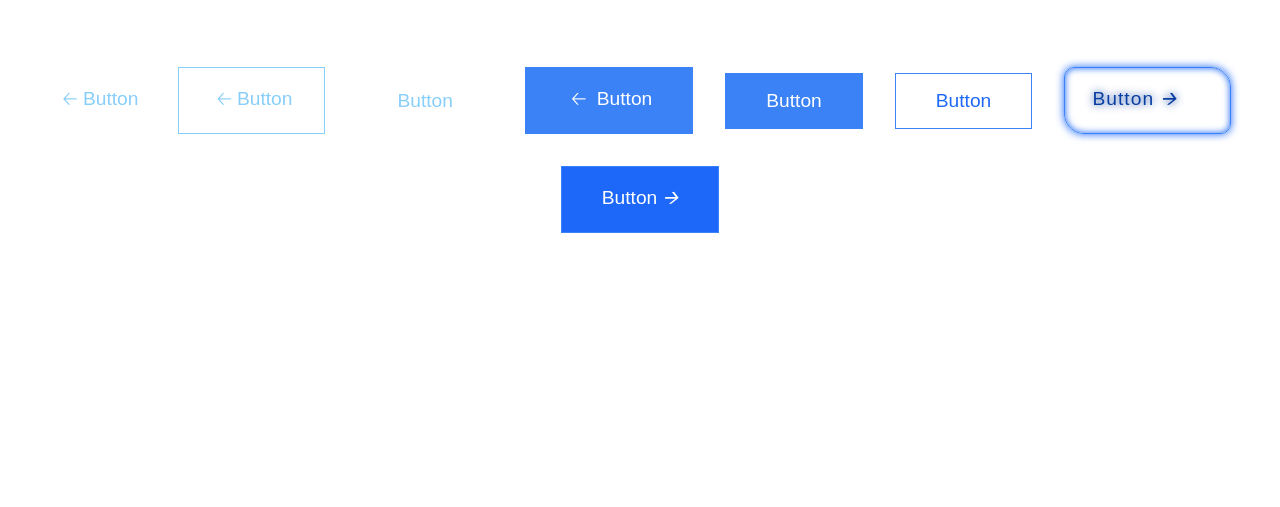
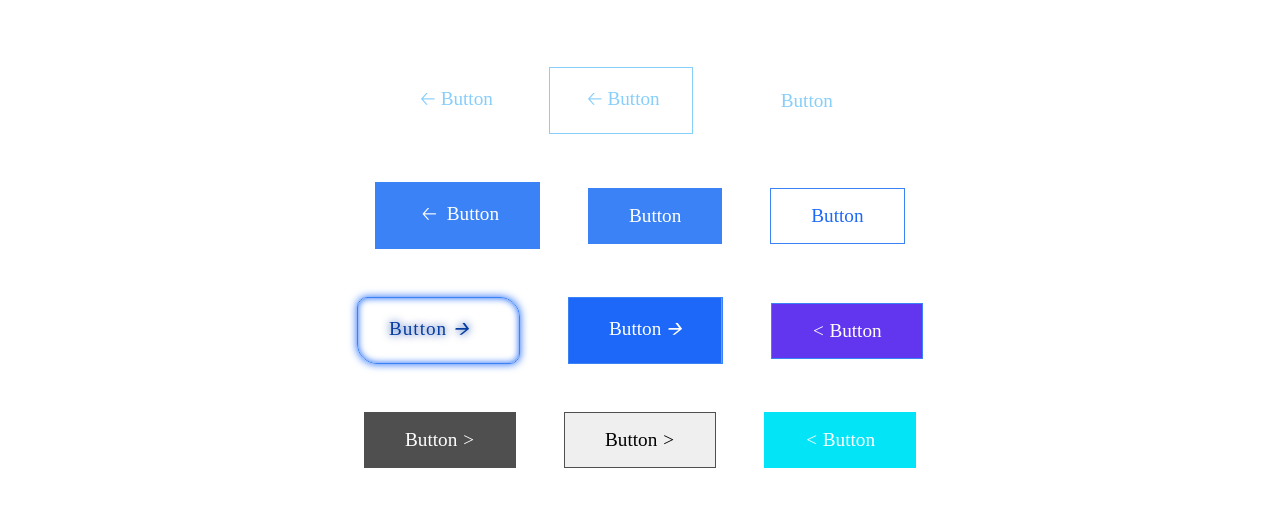
Before and after one commit to Jahirul-Islam-Jantu/components, a plain HTML site: page button_design/index.html in a window 1280 px wide. Shown: the part 173-680 px from the top of the page. Drawn offline with Linux system fonts and the light colour scheme.

Commit message:
button design's completed

```diff
--- a/button_design/assets/css/style.css
+++ b/button_design/assets/css/style.css
@@ -2,16 +2,23 @@
     box-sizing: border-box;
     margin: 0;
     padding: 0;
+    font-family: "Fira Code";
 }
+
 .button-group{
     display: flex;
     flex-direction: row;
     align-items: center;
     justify-content: center;
-    gap: 2rem;
+    gap: 3rem;
     position: relative;
     top: 15rem;
     flex-wrap: wrap;
+    width: 50%;
+    left: 25%;
+
+
+
 
 }
 .btn{
@@ -119,11 +126,11 @@
     }
 }
 @keyframes left-to-right {
-    0% { transition: 0.3s;  color: #ffffff; translate: 45%;   }
+    0% { transition: 0.3s;  color: #ffffff; translate: 40%;   }
     25% { transition: 0.3s; color: aquamarine;  }
-    50% { transition: 0.3s; color: #00ffb8; translate: -45%  ;  }
+    50% { transition: 0.3s; color: #00ffb8; translate: -40%  ;  }
     75% { transition: 0.3s;  color: aquamarine;  }
-    100% { transition: 0.3s;  color: #ffffff; translate: 45%;  }
+    100% { transition: 0.3s;  color: #ffffff; translate: 40%;  }
 }
 .btn5{
     padding: 1rem 2.5rem;
@@ -180,11 +187,11 @@
 
 
 @keyframes moveInOut {
-    0% { transition: 0.3s;  color: #1d68f8; translate: 45%;  text-shadow: 0px 0px 5px  }
+    0% { transition: 0.3s;  color: #1d68f8; translate: 35%;  text-shadow: 0px 0px 5px;  }
     25% { transition: 0.3s; color: #06368c;  }
-    50% { transition: 0.3s; color: #04389f; translate: -45%  ; text-shadow: 0px 0px 10px  }
+    50% { transition: 0.3s; color: #04389f; translate: -35%  ; text-shadow: 0px 0px 10px;   }
     75% { transition: 0.3s;  color: #0840a2;  }
-    100% { transition: 0.3s;  color: #1d68f8; translate: 45%; text-shadow: 0px 0px 5px  }
+    100% { transition: 0.3s;  color: #1d68f8; translate: 35%; text-shadow: 0px 0px 5px;  }
 }
 .btn7{
     padding: 1rem 2.5rem;
@@ -197,9 +204,127 @@
     background-size: 200%;
     transition: .5s ease-out;
     display: inline-block;
+    cursor: pointer;
 
 }
 .btn7:hover{
     background-position: left;
     color: #1d68f8;
 }
+.btn8{
+    padding: 1rem 2.5rem;
+    font-size: 1.2rem;
+    border: 1px solid #3b82f6;
+    text-align: center;
+    color: white;
+    background: #1d68f8;
+    background: linear-gradient(to right, #6235ef 50%, #ffffff 50%) left;
+    background-size: 200%;
+    transition: .5s ease-out;
+    display: inline-block;
+    cursor: pointer;
+}
+.btn8:hover{
+    background-position: right;
+    color: #6235ef;
+}
+.btn9{
+    padding: 1rem 2.5rem;
+    font-size: 1.2rem;
+    border: 1px solid #4f4f4f;
+    text-align: center;
+    color: white;
+    background: #4f4f4f;
+    background: linear-gradient(to right, #4f4f4f 50%, #ffffff 50%) left;
+    background-size: 200%;
+    display: inline-block;
+    transition: .5s ease-out;
+    cursor: pointer;
+
+}
+.btn9:hover {
+    animation: any 3s linear infinite;
+}
+@keyframes any {
+
+    0%{
+        background: #4f4f4f;
+        background: linear-gradient(to right, #4f4f4f 50%, #ffffff 50%) left;
+        background-size: 200%;
+        display: inline-block;
+        transition: 0.5s ease-out;
+        border-radius: 0px;
+        background-position: right;
+        color: #4f4f4f;
+    }
+    25%{
+        color: #ffffff;
+    }
+    50%{
+        background: #4f4f4f;
+        background: linear-gradient(to left, #ffffff 50%, #4f4f4f 50%) right;
+        background-size: 200%;
+        display: inline-block;
+        transition: 0.5s ease-out;
+        border-radius: 20px;
+        background-position: left;
+        color: #4f4f4f;
+    }
+    75%{
+        color: #ffffff;
+    }
+    100%{
+        background: #4f4f4f;
+        background: linear-gradient(to right, #4f4f4f 50%, #ffffff 50%) left;
+        background-size: 200%;
+        display: inline-block;
+        transition: .5s ease-out;
+        border-radius: 0px;
+        background-position: right;
+        color: #4f4f4f;
+    }
+}
+.btn10{
+    padding: 1rem 2.5rem;
+    font-size: 1.2rem;
+    border: 1px solid #4f4f4f;
+    text-align: center;
+    background-image: linear-gradient(to bottom, #4f4f4f 50%, transparent 50%);
+    background-size: 100% 200%;
+    background-position: bottom;
+    transition: background-position 0.5s ease-in-out;
+    color: black;
+    display: inline-block;
+    cursor: pointer;
+}
+.btn10:hover{
+    background-position: top;
+}
+.btn11{
+    padding: 1rem 2.5rem;
+    font-size: 1.2rem;
+    border: 1px solid #03e5f7;
+    text-align: center;
+    background: #03e5f7;
+    transition: background-position 0.5s ease-in-out;
+    color: #ffffff;
+    cursor: pointer;
+
+}
+.btn11:hover{
+    animation: rot 3s ease-in-out infinite;
+}
+@keyframes rot{
+    0%{
+        rotate: 0deg;
+        border-radius: 20px;
+    }
+    50%{
+        rotate: 180deg;
+        border-radius: 10px;
+    }
+    100%{
+        rotate: 360deg;
+        border-radius: 20px;
+    }
+}
--- a/button_design/index.html
+++ b/button_design/index.html
@@ -34,6 +34,18 @@
             <div>
                 <Button class="btn7"> <span class="button-text2">Button <i>&#129130;</i></span></Button>
             </div>
+            <div>
+                <Button class="btn8"> <span class="button-text3"><i> < </i> Button </span></Button>
+            </div>
+            <div>
+                <Button class="btn9"> <span class="button-text4">Button <i> > </i> </span></Button>
+            </div>
+            <div>
+                <Button class="btn10"> <span class="button-text5">Button <i> > </i> </span></Button>
+            </div>
+            <div>
+                <Button class="btn11"> <span class="button-text6"><i> < </i>  Button  </span></Button>
+            </div>
         </div>
     </body>
 </html>
```
